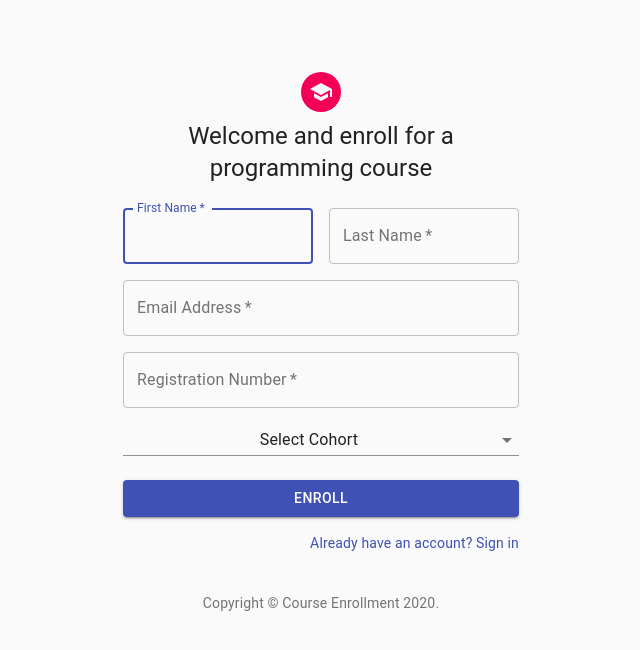
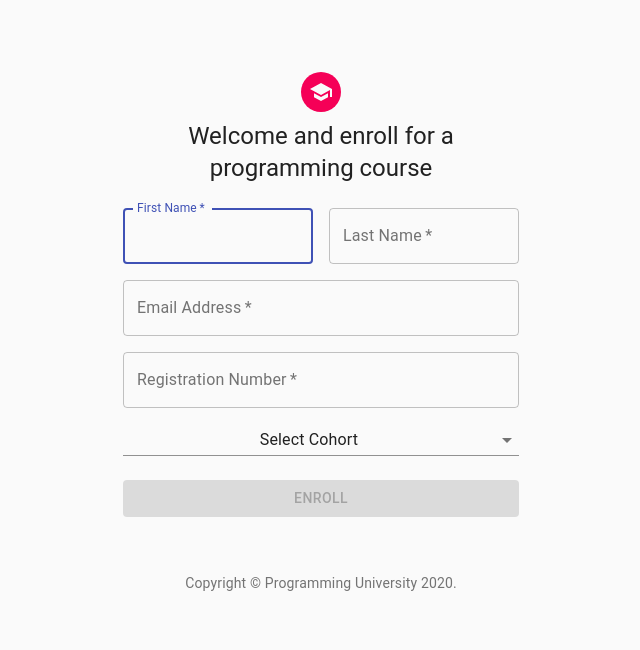
Before and after one commit to evamaina/Course-Registration-System, a React (Create React App) app: page / in a window 1280 px wide. Shown: the top 650 px of the page, without its empty margins (319-959 px from the left). Built offline with nearby package versions, Linux system fonts and the light colour scheme.

Commit message:
adding form validation to frontend

```diff
--- a/package.json
+++ b/package.json
@@ -8,9 +8,11 @@
     "@testing-library/jest-dom": "^4.2.4",
     "@testing-library/react": "^9.5.0",
     "@testing-library/user-event": "^7.2.1",
+    "axios": "^0.20.0",
     "formik": "^2.2.0",
     "react": "^16.14.0",
     "react-dom": "^16.14.0",
+    "react-material-ui-form-validator": "^2.1.1",
     "react-scripts": "3.4.3"
   },
   "scripts": {
--- a/src/components/hooks.js
+++ b/src/components/hooks.js
@@ -1,7 +1,10 @@
 import { useState } from 'react';
+import { validator } from './validate';
 
 const useSignUpForm = (initialValues, callback) => {
   const [inputs, setInputs] = useState(initialValues);
+  const [valid, setValid] = useState(false);
+  const [error, setError] = useState("");
   const handleSubmit = (event) => {
     if (event) event.preventDefault();
     console.log('Form submitted successfully')
@@ -9,12 +12,18 @@ const useSignUpForm = (initialValues, callback) => {
   }
   const handleInputChange = (event) => {
     event.persist();
-    setInputs(inputs => ({ ...inputs, [event.target.name]: event.target.value }));
+    const { name, value } = event.target
+    setInputs(inputs => ({ ...inputs, [name]: value }));
+    const isValid = validator(name, value);
+    setValid(isValid);
+    setError(!isValid ? `Your ${name} is invalid, please check` : ``)
   }
   return {
     handleSubmit,
     handleInputChange,
-    inputs
+    inputs,
+    valid,
+    error
   };
 }
 export default useSignUpForm;
--- a/src/components/signUp.js
+++ b/src/components/signUp.js
@@ -13,14 +13,14 @@ import Container from '@material-ui/core/Container';
 import MenuItem from '@material-ui/core/MenuItem';
 import Select from '@material-ui/core/Select';
 import useSignUpForm from './hooks';
-
+import axios from 'axios'
 
 function Copyright() {
   return (
     <Typography variant="body2" color="textSecondary" align="center">
       {'Copyright © '}
       <Link color="inherit" href="https://material-ui.com/">
-        Course Enrollment
+        Programming University
       </Link>{' '}
       {new Date().getFullYear()}
       {'.'}
@@ -48,17 +48,21 @@ const useStyles = makeStyles((theme) => ({
   },
 }));
 
+const API_URL = "http://localhost:3002/api";
+
 export default function SignUp() {
   const classes = useStyles();
-  const enroll = () => {
-    alert(`User Created!
-      Name: ${inputs.firstName} ${inputs.lastName}
-      Email: ${inputs.email}
-      Cohort: ${inputs.cohort}
-      `);
+  const enroll = async () => {
+    const { firstName, lastName, email, cohort, registrationNumber } = inputs;
+    await axios.post(`${API_URL}/enroll`, { firstName, lastName, email, cohort, registrationNumber });
+    console.log(`Student Created!
+      Name: ${firstName} ${lastName}
+      Email: ${email}
+      Cohort: ${cohort}`);
   }
+
   const initialValues = { firstName: '', lastName: '', email: '', registrationNumber: '', cohort: '' };
-  const { inputs, handleInputChange, handleSubmit } = useSignUpForm(initialValues, enroll);
+  const { inputs, handleInputChange, handleSubmit, valid, error } = useSignUpForm(initialValues, enroll);
 
   return (
     <Container component="main" maxWidth="xs">
@@ -70,7 +74,7 @@ export default function SignUp() {
         <Typography component="h1" variant="h5">
           Welcome and enroll for a programming course
         </Typography>
-        <form className={classes.form} noValidate >
+        <form className={classes.form} noValidate>
           <Grid container spacing={2}>
             <Grid item xs={12} sm={6}>
               <TextField
@@ -129,6 +133,7 @@ export default function SignUp() {
                 fullWidth
                 inputProps={{ 'aria-label': 'Without label' }}
                 name="cohort"
+                required
               >
                 <MenuItem value="" disabled>Select Cohort</MenuItem>
                 <MenuItem value={"morning"}>Morning</MenuItem>
@@ -145,16 +150,11 @@ export default function SignUp() {
             color="primary"
             className={classes.submit}
             onClick={handleSubmit}
+            disabled={!valid}
           >
             ENROLL
           </Button>
-          <Grid container justify="flex-end">
-            <Grid item>
-              <Link href="#" variant="body2">
-                Already have an account? Sign in
-              </Link>
-            </Grid>
-          </Grid>
+          <Typography>{error}</Typography>
         </form>
       </div>
       <Box mt={5}>
--- /dev/null
+++ b/src/components/validate.js
@@ -0,0 +1,12 @@
+// validator performs regex tests on the user inputs
+
+const regTests = {
+    firstName: /([^\s])/,
+    lastName: /([^\s])/,
+    registrationNumber: /([^\s])/,
+    cohort: /^(morning|afternoon|evening)$/,
+    email: /^[a-zA-Z0-9.!#$%&'*+/=?^_`{|}~-]+@[a-zA-Z0-9-]+(?:\.[a-zA-Z0-9-]+)*$/
+}
+export const validator = (name, value) => {
+    return regTests[name].test(value)
+}
```
Also changed, not shown: 1 other file (tests, documents, lock files or other folders).
